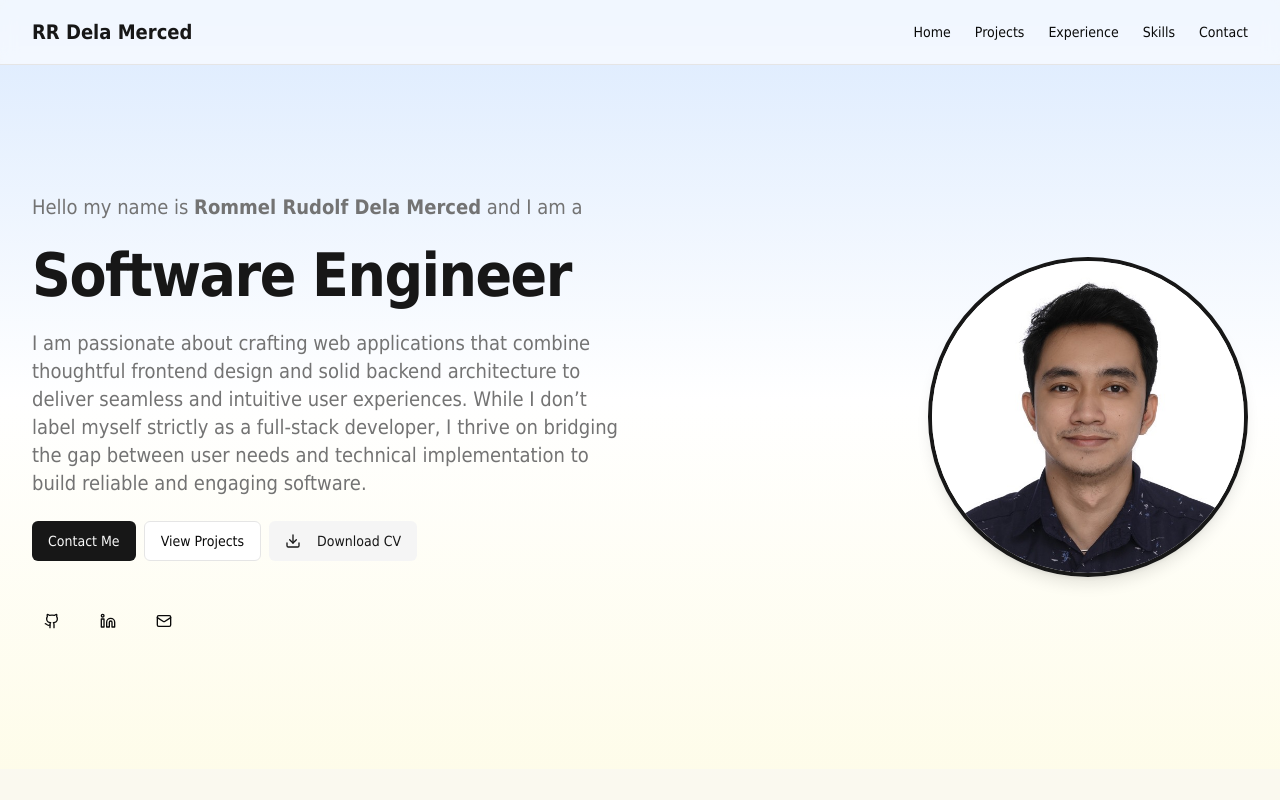
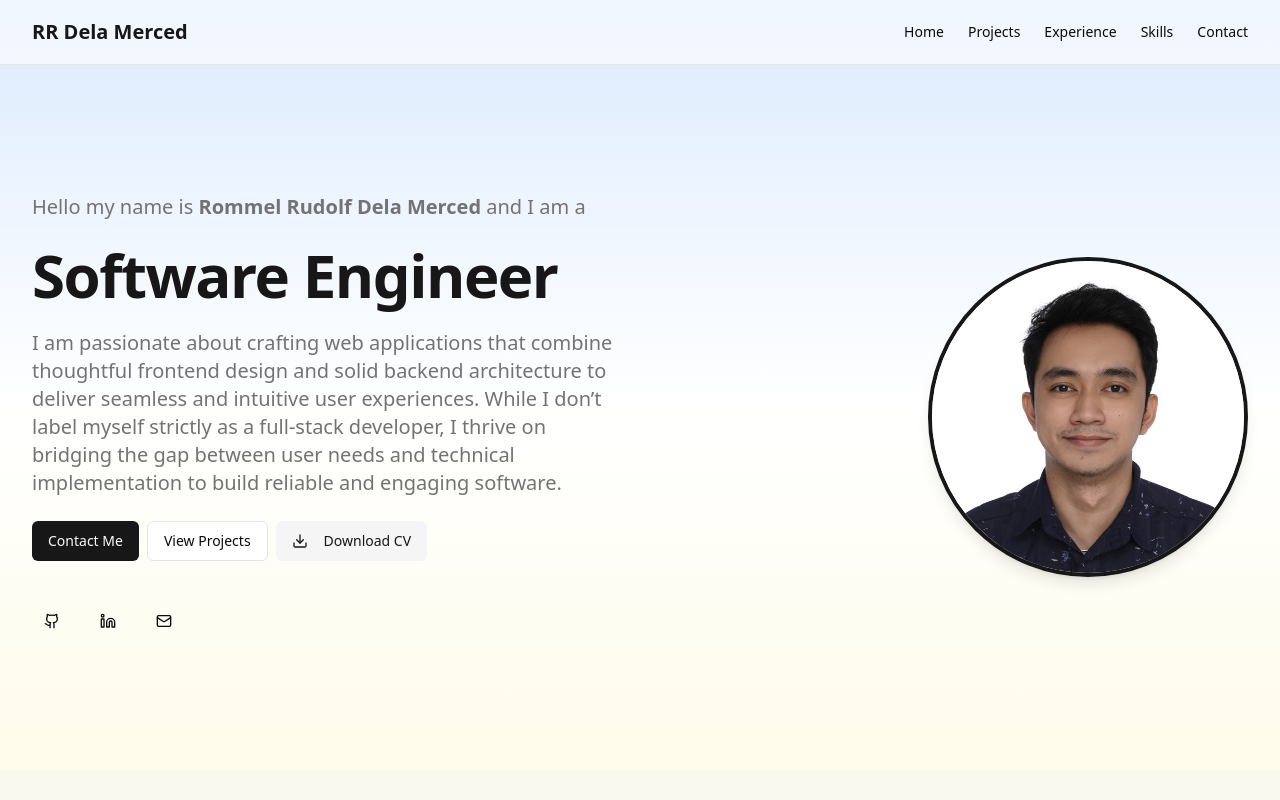
Before and after one commit to DMR0M/dev_portfolio_site, a Next.js app: page / in a window 1280 px wide. Shown: the top 800 px of the page. Built offline with nearby package versions, Linux system fonts and the light colour scheme.

Commit message:
fix: updated font

```diff
--- a/app/globals.css
+++ b/app/globals.css
@@ -8,7 +8,7 @@ html {
 
 
 body {
-  font-family: PT Sans, Tahoma, sans-serif;
+  font-family: PT Sans, system-ui, sans-serif;
 }
 
 @layer utilities {
```
